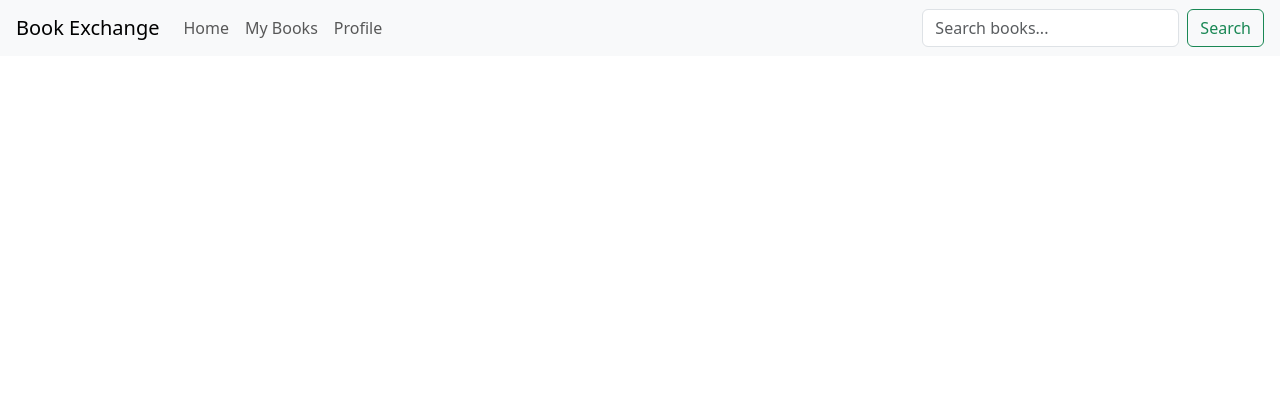
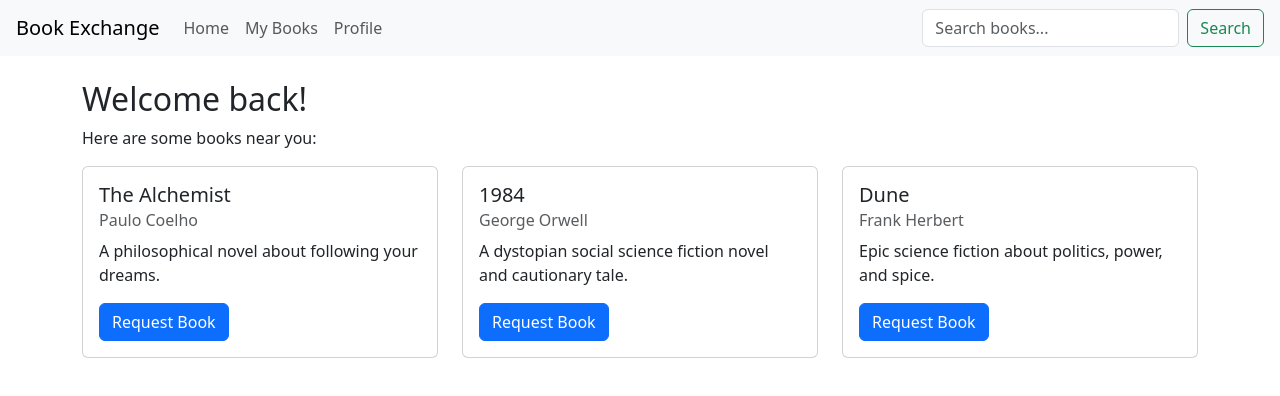
Before and after one commit to kristina-djukic/book-exchange, a React (Create React App) app in the folder frontend/: page /homepage in a window 1280 px wide. Shown: the top 396 px of the page. Built offline with nearby package versions, Linux system fonts and the light colour scheme.

Commit message:
added homepage basic look and placeholders

```diff
--- a/frontend/src/App.js
+++ b/frontend/src/App.js
@@ -3,6 +3,8 @@ import "./App.css";
 import RegisterPage from "./pages/registerPage";
 import LoginPage from "./pages/loginPage";
 import NavBar from "./components/navBar";
+import HomePage from "./pages/homePage";
+
 function App() {
   return (
     <Router>
@@ -10,6 +12,7 @@ function App() {
       <Routes>
         <Route path="/register" element={<RegisterPage />} />
         <Route path="/login" element={<LoginPage />} />
+        <Route path="/homepage" element={<HomePage />} />
       </Routes>
     </Router>
   );
--- a/frontend/src/pages/homePage.js
+++ b/frontend/src/pages/homePage.js
@@ -0,0 +1,43 @@
+import React from "react";
+import BookCard from "../components/bookCard";
+
+const placeholderBooks = [
+  {
+    book_id: 1,
+    title: "The Alchemist",
+    author: "Paulo Coelho",
+    description: "A philosophical novel about following your dreams.",
+  },
+  {
+    book_id: 2,
+    title: "1984",
+    author: "George Orwell",
+    description:
+      "A dystopian social science fiction novel and cautionary tale.",
+  },
+  {
+    book_id: 3,
+    title: "Dune",
+    author: "Frank Herbert",
+    description: "Epic science fiction about politics, power, and spice.",
+  },
+];
+
+const HomePage = () => {
+  return (
+    <div className="container mt-4">
+      <h2>Welcome back!</h2>
+      <p>Here are some books near you:</p>
+
+      <div className="row">
+        {placeholderBooks.map((book) => (
+          <div className="col-md-4 mb-3" key={book.book_id}>
+            <BookCard book={book} />
+          </div>
+        ))}
+      </div>
+    </div>
+  );
+};
+
+export default HomePage;
```
